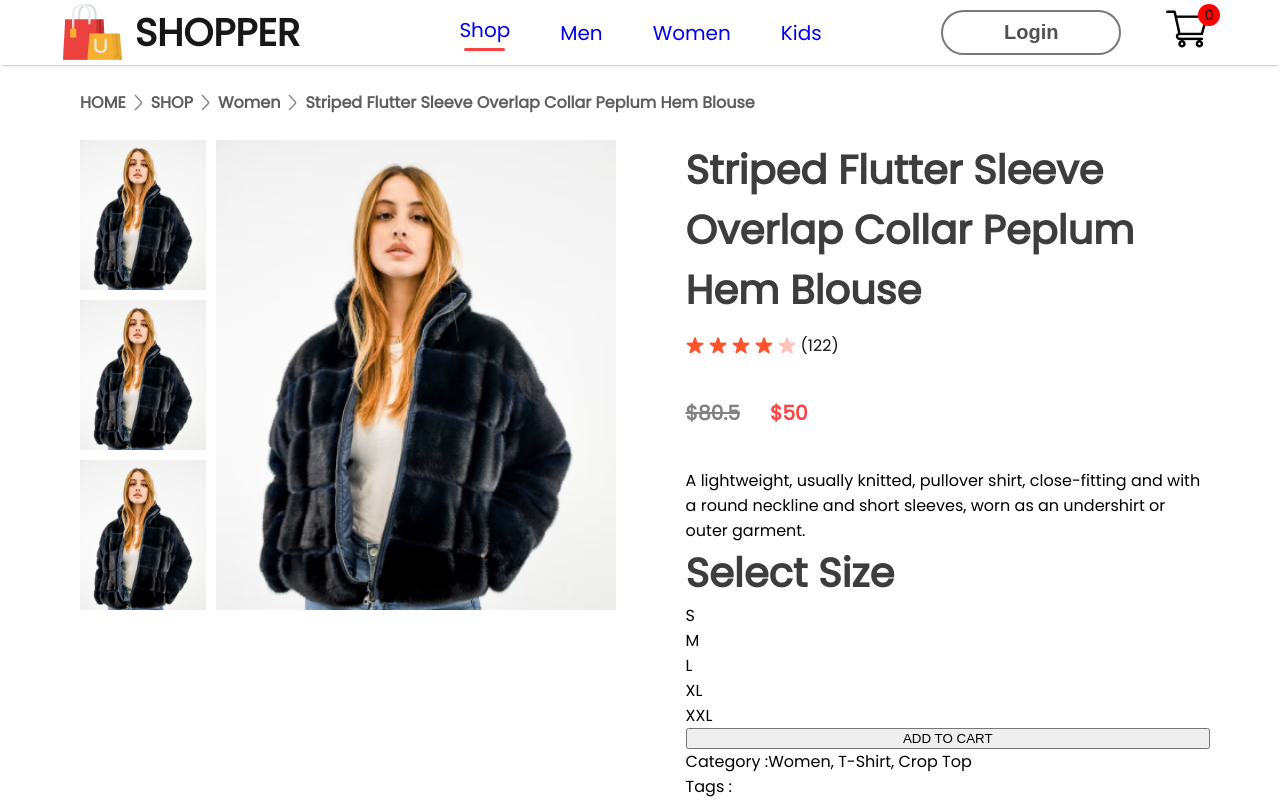
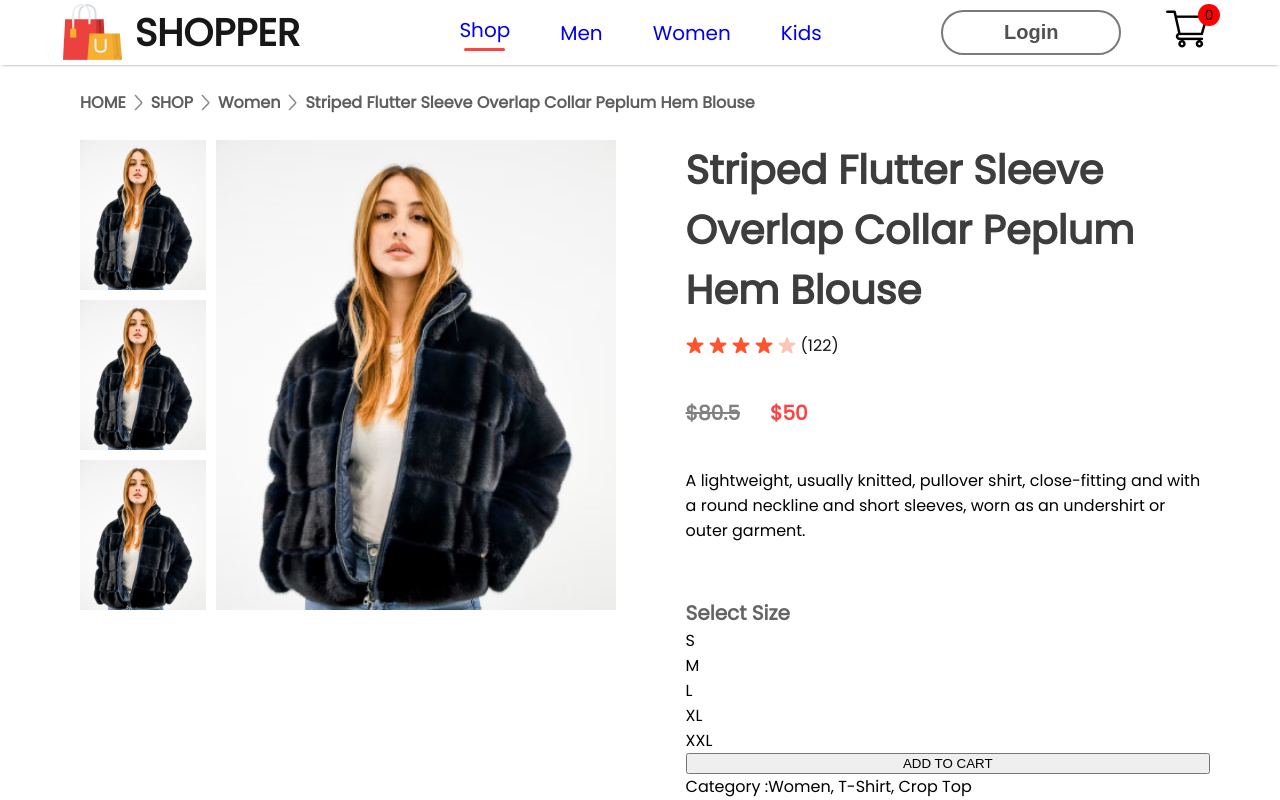
Before and after one commit to mohitdhanorkar/E-Commerce, a React (Create React App) app in the folder e-commerce/: page /product/1 in a window 1280 px wide. Shown: the top 800 px of the page. Built offline with nearby package versions, Linux system fonts and the light colour scheme.

Commit message:
add style for size

```diff
--- a/e-commerce/src/Components/ProductDisplay/ProductDisplay.jsx
+++ b/e-commerce/src/Components/ProductDisplay/ProductDisplay.jsx
@@ -37,7 +37,7 @@ const ProductDisplay = (props) => {
         </div>
         <div className="productdisplay-right-size">
             <h1>Select Size</h1>
-            <div className="productdisplay-right-size">
+            <div className="productdisplay-right-sizes">
                 <div>S</div>
                 <div>M</div>
                 <div>L</div>
--- a/e-commerce/src/Components/ProductDisplay/productdisplay.css
+++ b/e-commerce/src/Components/ProductDisplay/productdisplay.css
@@ -54,6 +54,9 @@
 .productdisplay-right-price-new{
     color: #ff4141;
 }
-.productdisplay-right-size{
-
+.productdisplay-right-size h1{
+    margin-top: 55px;
+    color: #656565;
+    font-size: 20px;
+    font-weight: 600;
 }
```
